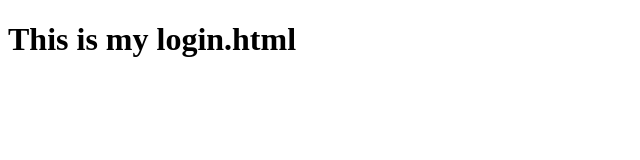
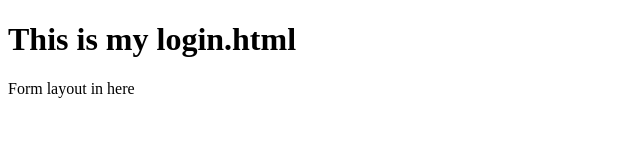
Before and after one commit to barrosdaniel/sample, a plain HTML site: page login.html in a window 1280 px wide. Shown: the whole page, without its empty margins (0-640 px from the left). Drawn offline with Linux system fonts and the light colour scheme.

Commit message:
Commit from pull folder

```diff
--- a/login.html
+++ b/login.html
@@ -8,5 +8,6 @@
 </head>
 <body>
     <h1>This is my login.html</h1>
+    <P>Form layout in here</P>
 </body>
 </html>
```
